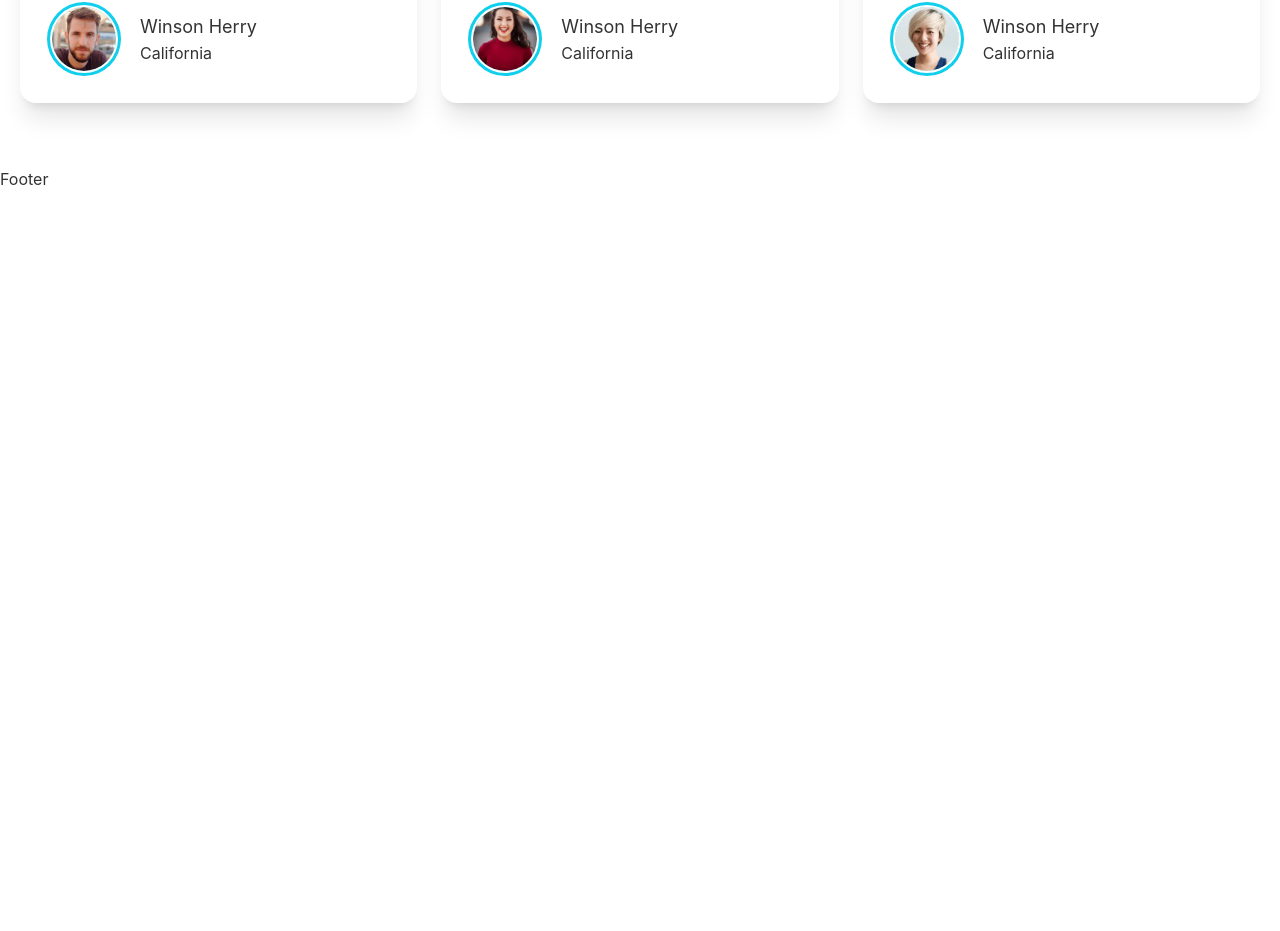
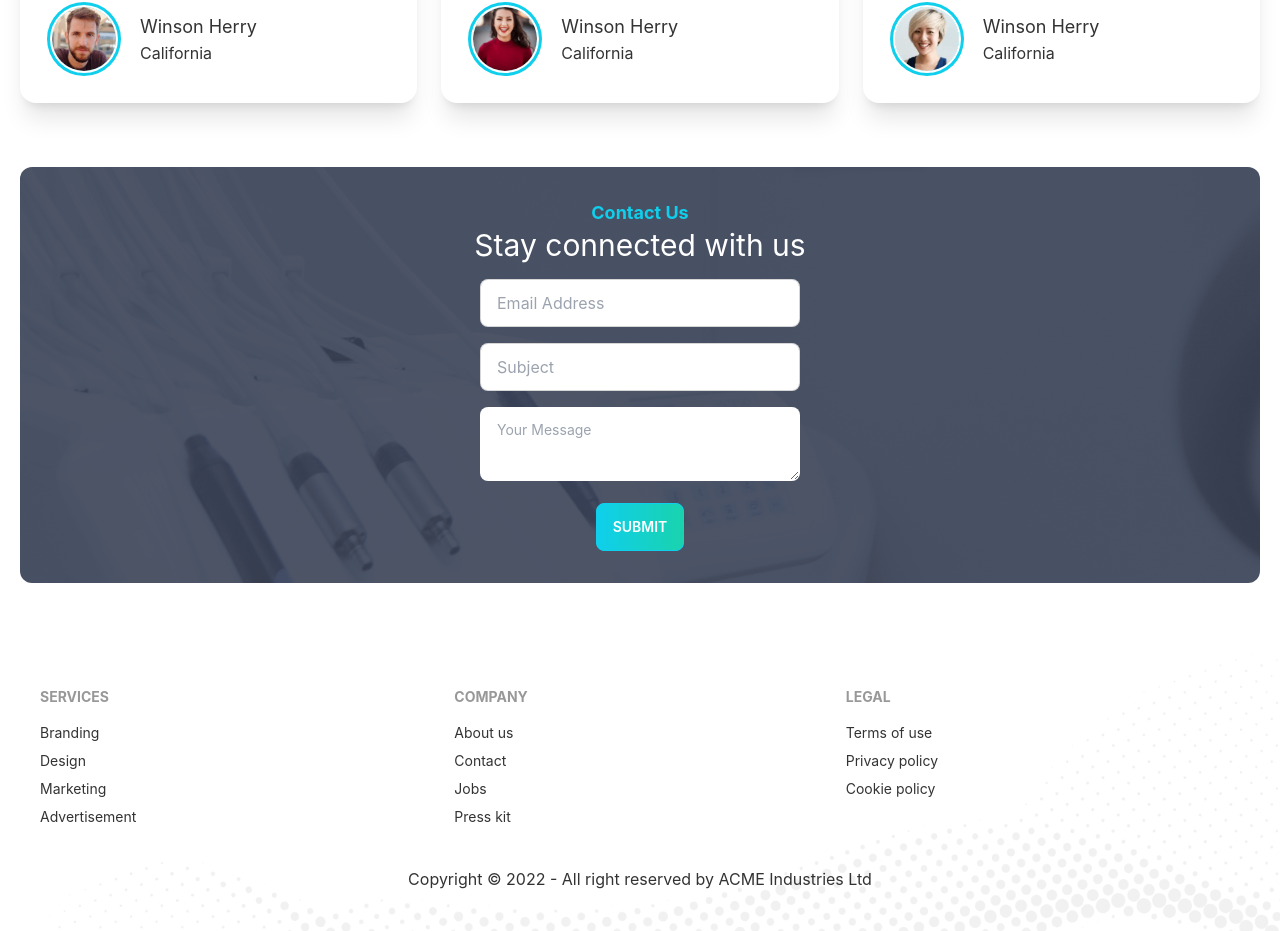
Before and after one commit to GourobSaha/doctors-portal-client, a React (Create React App) app: page / in a window 1280 px wide. Shown: the part 3165-4096 px from the top of the page. Before the commit the page ends 3356 px from the top, so only its background shows below. Built offline with nearby package versions, Linux system fonts and the light colour scheme.

Commit message:
Footer Added

```diff
--- a/src/Pages/Home/Banner3.js
+++ b/src/Pages/Home/Banner3.js
@@ -10,7 +10,7 @@ const Banner3 = () => {
             <div className="hero">
                 <div className="hero-content p-0 flex-col lg:flex-row">
                     <img src={doctorImg} alt='doctor' className="-mt-36 hidden md:block lg:w-1/2 rounded-lg" />
-                    <div>
+                    <div className='p-3 md:p-0'>
                         <h3 className="text-2xl font-semibold text-primary">Appointment</h3>
                         <h1 className="text-4xl font-bold my-6 text-white">Make an appointment Today</h1>
                         <p className="py-6 text-white">It is a long established fact that a reader will be distracted by the readable content of a page when looking at its layout. The point of using Lorem Ipsumis that it has a more-or-less normal distribution of letters,as opposed to using 'Content here, content here', making it look like readable English. Many desktop publishing packages and web page</p>
--- /dev/null
+++ b/src/Pages/Home/ContactUs.js
@@ -0,0 +1,38 @@
+import React from 'react';
+import bgImg from '../../assets/images/appointment.png'
+const ContactUs = () => {
+    return (
+        <section
+            className=" text-center rounded-xl py-8 mb-16"
+            style={{
+                background: `url(${bgImg})`,
+            }}
+        >
+            <div>
+                <h4 className="text-primary text-lg font-bold">Contact Us</h4>
+                <h2 className="text-3xl text-white">Stay connected with us</h2>
+            </div>
+            <div>
+                <form className="">
+                    <input
+                        type="email"
+                        placeholder="Email Address"
+                        className="input input-bordered w-full mb-4 mt-4 max-w-xs"
+                    />
+                    <br />
+                    <input
+                        type="text"
+                        placeholder="Subject"
+                        className="input input-bordered w-full mb-4  max-w-xs"
+                    />
+                    <br />
+                    <textarea className="textarea w-full mb-4  max-w-xs" placeholder="Your Message"></textarea>
+                    <br />
+                    <button className="btn btn-primary bg-gradient-to-r from-primary to-secondary text-white">Submit</button>
+                </form>
+            </div>
+        </section>
+    );
+};
+
+export default ContactUs;
--- a/src/Pages/Home/Home.js
+++ b/src/Pages/Home/Home.js
@@ -2,6 +2,7 @@ import React from 'react';
 import Banner from './Banner';
 import Banner2 from './Banner2';
 import Banner3 from './Banner3';
+import ContactUs from './ContactUs';
 import InfoCards from './InfoCards/InfoCards';
 import Services from './Services/Services';
 import Testimonial from './Testimonials/Testimonial';
@@ -15,6 +16,7 @@ const Home = () => {
             <Banner2></Banner2>
             <Banner3></Banner3>
             <Testimonial></Testimonial>
+            <ContactUs></ContactUs>
         </div>
     );
 };
--- a/src/Pages/Shared/Footer/Footer.js
+++ b/src/Pages/Shared/Footer/Footer.js
@@ -1,10 +1,41 @@
 import React from 'react';
+import { Link } from 'react-router-dom';
+import footer from '../../../assets/images/footer.png';
 
 const Footer = () => {
     return (
-        <div>
-            <h1>Footer</h1>
-        </div>
+        <footer
+            style={{
+                background: `url(${footer})`,
+                backgroundSize: 'cover'
+            }}
+            className="p-10">
+            <div className='footer'>
+                <div>
+                    <span className="footer-title">Services</span>
+                    <Link to="/" className="link link-hover">Branding</Link>
+                    <Link to="/" className="link link-hover">Design</Link>
+                    <Link to="/" className="link link-hover">Marketing</Link>
+                    <Link to="/" className="link link-hover">Advertisement</Link>
+                </div>
+                <div>
+                    <span className="footer-title">Company</span>
+                    <Link to="/" className="link link-hover">About us</Link>
+                    <Link to="/" className="link link-hover">Contact</Link>
+                    <Link to="/" className="link link-hover">Jobs</Link>
+                    <Link to="/" className="link link-hover">Press kit</Link>
+                </div>
+                <div>
+                    <span className="footer-title">Legal</span>
+                    <Link to="/" className="link link-hover">Terms of use</Link>
+                    <Link to="/" className="link link-hover">Privacy policy</Link>
+                    <Link to="/" className="link link-hover">Cookie policy</Link>
+                </div>
+            </div>
+            <div className='text-center mt-10'>
+                <p>Copyright © 2022 - All right reserved by ACME Industries Ltd</p>
+            </div>
+        </footer>
     );
 };
 
```
